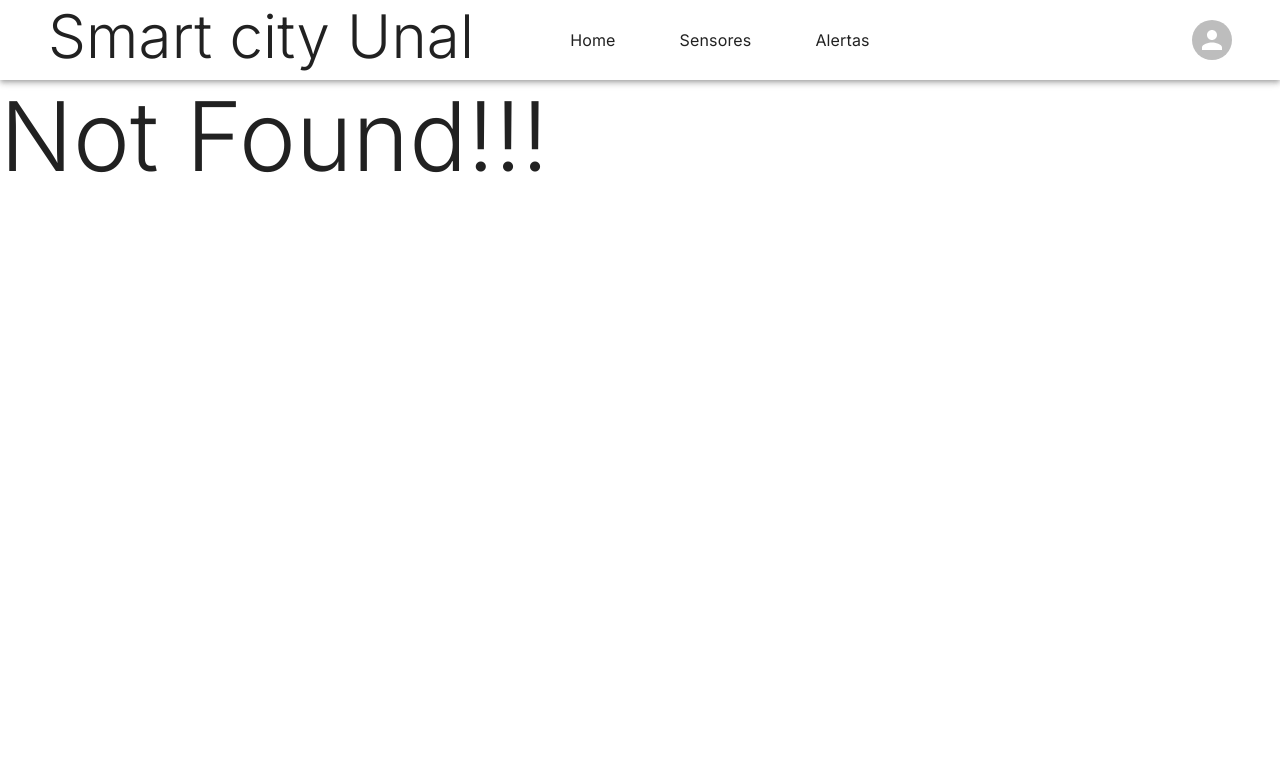
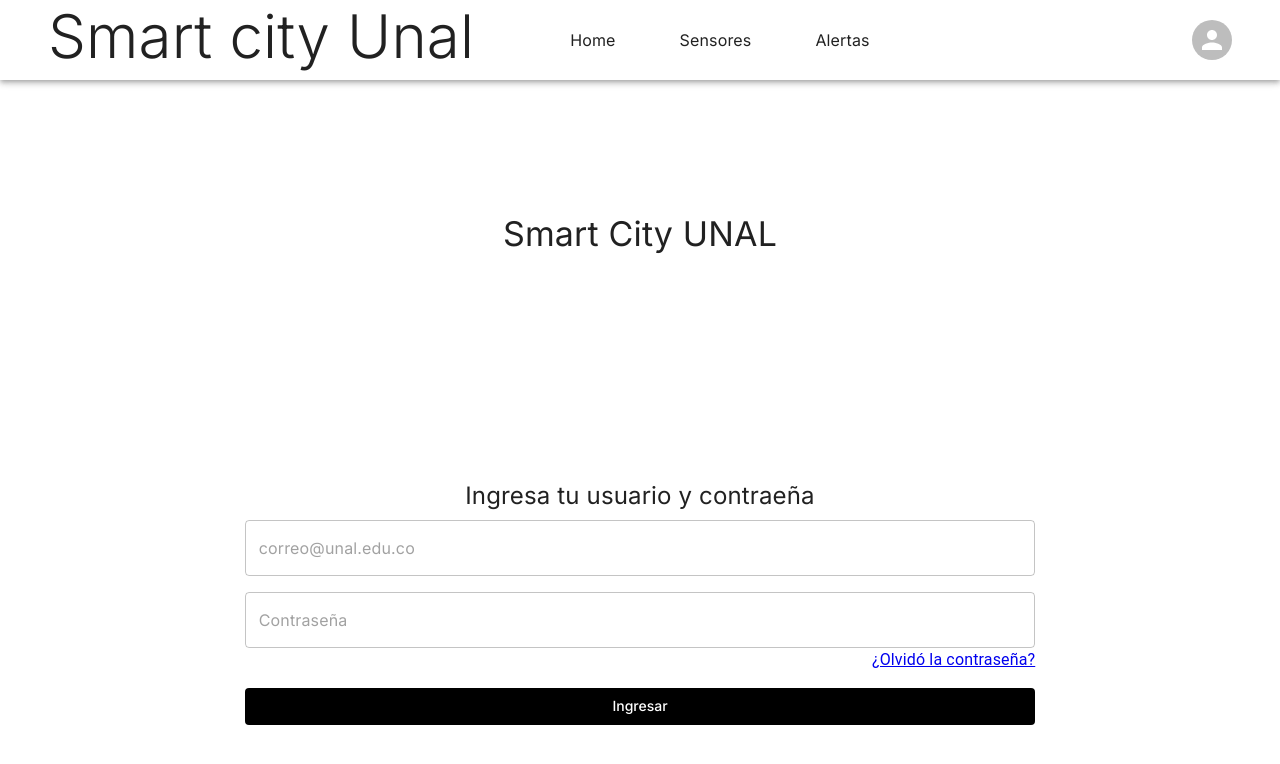
Before and after one commit to tesis-dobregon/tesis-unal, a React (Vite) app in the folder packages/front-end/: page /login in a window 1280 px wide. Before the commit this address had no page. Shown: the top 764 px of the page. Built offline with nearby package versions, Linux system fonts and the light colour scheme.

Commit message:
login layout

```diff
--- /dev/null
+++ b/packages/front-end/src/components/Login/login.scss
@@ -0,0 +1,12 @@
+.black-button{
+    background: black !important;
+    text-transform: none !important;
+    color: white !important;
+}
+.link-right{
+    display: flex;
+    flex-direction: row;
+    align-items: end;
+    justify-content: end;
+    width: 100%;
+}
--- /dev/null
+++ b/packages/front-end/src/components/Login/login.tsx
@@ -0,0 +1,66 @@
+import { useState } from "react";
+import { Button, Grid, TextField, Typography } from "@mui/material";
+import './login.scss';
+import { Link } from "react-router-dom";
+interface userCredentials{
+    username: string;
+    password: string;
+}
+const LoginPage: React.FunctionComponent<unknown> = () => {
+    const [userName, setUserName] = useState("");
+    const [password, setPassword] = useState("");
+
+    const handleLogin = () => {
+
+    }
+    return(
+        <>
+            <Grid container direction="column" justifyContent="center" alignItems="center" style={{ height: '100vh' }}>
+                <Grid item  xs={12} sm={8} md={6} lg={4} justifyContent="center" alignItems="center">
+                <Typography variant="h4" gutterBottom align="center">Smart City UNAL</Typography>
+                </Grid>
+                <Grid item xs={12} sm={8} md={6} lg={4}>
+                    <div>
+                        <Typography variant="h5" gutterBottom align="center">
+                            Ingresa tu usuario y contraeña
+                        </Typography>
+                        <form onSubmit={handleLogin}>
+                            <Grid container spacing={2}>
+                                <Grid item xs={12}>
+                                    <TextField
+                                        fullWidth
+                                        placeholder="correo@unal.edu.co"
+                                        variant="outlined"
+                                        value={userName}
+                                        onChange={(e) => setUserName(e.target.value)}
+                                    />
+                                </Grid>
+                                <Grid item xs={12}>
+                                    <TextField
+                                        fullWidth
+                                        placeholder="Contraseña"
+                                        type="password"
+                                        variant="outlined"
+                                        value={password}
+                                        onChange={(e) => setPassword(e.target.value)}
+                                    />
+                                </Grid>
+                                <div className="link-right">
+                                    <Link to={""}>
+                                        ¿Olvidó la contraseña?
+                                    </Link>
+                                </div>
+                                <Grid item xs={12}>
+                                    <Button type="submit" className="black-button" fullWidth>
+                                        Ingresar
+                                    </Button>
+                                </Grid>
+                            </Grid>
+                        </form>
+                    </div>
+                </Grid>
+            </Grid>
+        </>
+    )
+}
+export default LoginPage;
--- a/packages/front-end/src/router.tsx
+++ b/packages/front-end/src/router.tsx
@@ -5,6 +5,7 @@
 import NotFound from "./pages/NotFound/NotFound";
 import Sensors from "./pages/Sensors/Sensors";
 import Alerts from "./pages/Alerts/Alerts";
+import LoginPage from "./components/Login/login";
 
 const router = createBrowserRouter([
   {
@@ -22,6 +23,10 @@
         path: "/alertas",
         element: <Alerts />,
       },
+      {
+        path: "/login",
+        element: <LoginPage />,
+      },
       { path: "*", element: <NotFound /> },
     ],
   },
```
Also changed, not shown: 1 other file (tests, documents, lock files or other folders).
